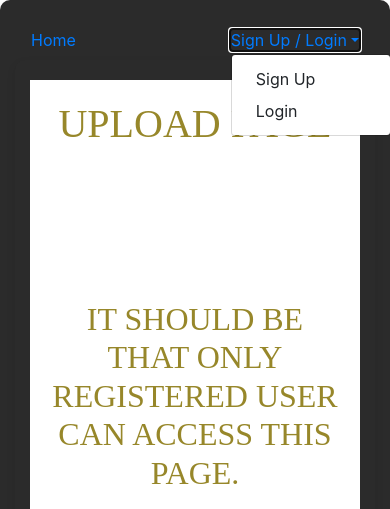
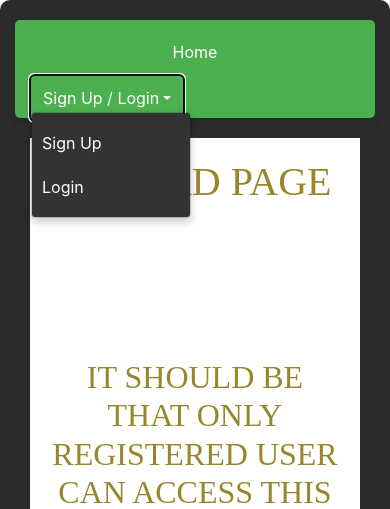
Before and after one commit to sgallaher/flash, a Python web app: template templates/upload/index.html in a window 390 px wide, after a click on "Sign Up / Login". Shown: the top 509 px of the page. Run offline with Jinja, Linux system fonts and the light colour scheme; the template is opened without the code that fills it, so the values that code supplies are empty; some libraries are stand-ins or nearby versions.

Commit message:
Add files via upload

```diff
--- a/static/css/main.css
+++ b/static/css/main.css
@@ -79,6 +79,93 @@ html, body {
     margin-bottom: 8px;
 
   }
+
+  .navbar {
+    display: flex;
+    justify-content: space-between;
+    background-color: #4CAF50;
+    padding: 10px;
+    max-width: 100%;
+
+    margin: 0 auto;
+    border-radius: 5px;
+    box-shadow: 0px 4px 8px rgba(0, 0, 0, 0.1);
+}
+
+.navbar-left,
+.navbar-right {
+    display: flex;
+    align-items: center;
+}
+
+.navbar-left a,
+.navbar-right a {
+    color: white;
+    text-decoration: none;
+    padding: 8px 15px;
+    margin-right: 15px;
+    border-radius: 4px;
+    font-size: 16px;
+}
+
+.navbar-left a:hover,
+.navbar-right a:hover {
+    background-color: #45a049;
+}
+
+/* Sign Up/Login Dropdown */
+.navbar-right .dropdown {
+    position: relative;
+}
+
+.navbar-right .dropdown-menu {
+    position: absolute;
+    top: 100%;
+    right: 0;
+    display: none;
+    background-color: #333;
+    box-shadow: 0 4px 8px rgba(0, 0, 0, 0.2);
+}
+
+.navbar-right .dropdown:hover .dropdown-menu {
+    display: block;
+}
+
+.navbar-right .dropdown-menu a {
+    padding: 10px;
+    color: white;
+    text-decoration: none;
+}
+
+.navbar-right .dropdown-menu a:hover {
+    background-color: #444;
+}
+
+/* Responsive Layout */
+@media (max-width: 800px) {
+    .navbar {
+        flex-direction: column;
+        padding: 15px;
+    }
+
+    .navbar-left,
+    .navbar-right {
+        flex-direction: column;
+        align-items: flex-start;
+        width: 100%;
+    }
+
+    .navbar-left a,
+    .navbar-right a {
+        margin-right: 0;
+        width: 100%;
+        padding: 12px;
+    }
+
+    .navbar-right {
+        margin-top: 10px;
+    }
+}
 
   /* File input styling */
   input[type="file"] {
@@ -195,6 +282,30 @@ html, body {
   display: flex;
   justify-content: center; /* Center the table horizontally */
   align-items: center; /* Aligns table vertically in the container if necessary */
+}
+
+.data-table {
+  width: 80%; /* Table occupies 80% of the container's width */
+  border-collapse: collapse; /* Removes space between borders */
+  margin: 0; /* Prevents unwanted margins */
+  align-content: center;
+}
+.data-table th, .styled-table td {
+  border: 1px solid #ddd; /* Border around cells */
+  padding: 8px; /* Space inside cells */
+  text-align: left; /* Aligns text in the cells to the left */
+}
+
+.data-table th {
+  background-color: green; /* Green background for table headers */
+  color: white; /* White text for better contrast */
+}
+
+.data-table td {
+  border: 1px solid #ddd; /* Border around cells */
+  padding: 8px; /* Space inside cells */
+  text-align: left; /* Aligns text in the cells to the left */
+
 }
 
 .styled-table {
```
